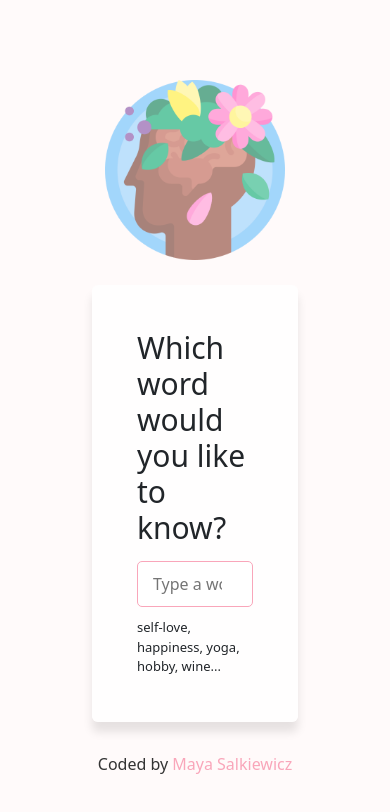
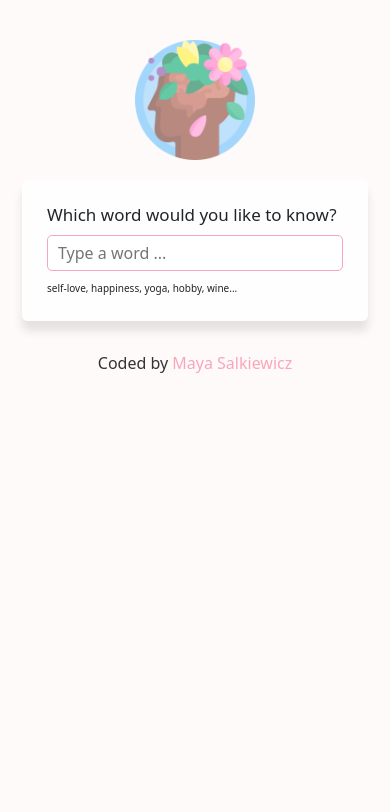
Before and after one commit to MayaSalkiewicz/dictionary-project, a React (Create React App) app: page / in a window 390 px wide. Shown: the top 812 px of the page. Built offline with nearby package versions, Linux system fonts and the light colour scheme; no server answers.

Commit message:
adding responsiveness

```diff
--- a/src/App.css
+++ b/src/App.css
@@ -33,3 +33,13 @@ body {
 .signature a:hover {
   color: pink;
 }
+
+@media (max-width: 550px) {
+  body {
+    padding: 10px;
+  }
+
+  .Brainflower {
+    width: 120px;
+  }
+}
--- a/src/Dictionary.css
+++ b/src/Dictionary.css
@@ -24,3 +24,24 @@
   margin-top: 11px;
   font-size: 13px;
 }
+
+@media (max-width: 550px) {
+  .Dictionary section {
+    padding: 25px;
+    margin: 20px 0;
+  }
+
+  .Dictionary h1 {
+    font-size: 17px;
+    margin-bottom: 10px;
+  }
+
+  .Dictionary input {
+    padding: 5px 10px;
+  }
+
+  .Dictionary .hint {
+    margin-top: 10px;
+    font-size: 10px;
+  }
+}
--- a/src/Meaning.css
+++ b/src/Meaning.css
@@ -12,3 +12,20 @@
   font-style: italic;
   line-height: 2;
 }
+
+@media (max-width: 550px) {
+  .Meaning h3 {
+    font-size: 20px;
+    line-height: 1.5;
+    margin-bottom: 10px;
+  }
+
+  .Meaning .example {
+    font-size: 10px;
+    line-height: 1.5;
+  }
+
+  .Meaning .definition {
+    font-size: 13px;
+  }
+}
--- a/src/Phonetics.css
+++ b/src/Phonetics.css
@@ -22,3 +22,14 @@
   background-color: #f9a6ba;
   color: #ffe0e0;
 }
+
+@media (max-width: 550px) {
+  .Phonetics .phonetics-text {
+    font-size: 13px;
+  }
+
+  .AudioPhonetics button {
+    padding: 5px 11px;
+    font-size: 13px;
+  }
+}
--- a/src/Photos.css
+++ b/src/Photos.css
@@ -15,3 +15,14 @@
 .Photos img:hover {
   transform: scale(1.2);
 }
+
+@media (max-width: 550px) {
+  .Photos {
+    padding: 10px;
+    margin: 15px 0;
+  }
+
+  .Photos img {
+    margin: 5px auto;
+  }
+}
--- a/src/Result.css
+++ b/src/Result.css
@@ -3,3 +3,9 @@
   font-weight: bold;
   line-height: 1.5;
 }
+
+@media (max-width: 550px) {
+  .Result h2 {
+    font-size: 22px;
+  }
+}
--- a/src/Synonyms.css
+++ b/src/Synonyms.css
@@ -12,3 +12,11 @@
   border-radius: 25px;
   opacity: 0.7;
 }
+
+@media (max-width: 550px) {
+  .Synonyms li {
+    margin-top: 15px;
+    padding: 2px 6px;
+    font-size: 12px;
+  }
+}
```
